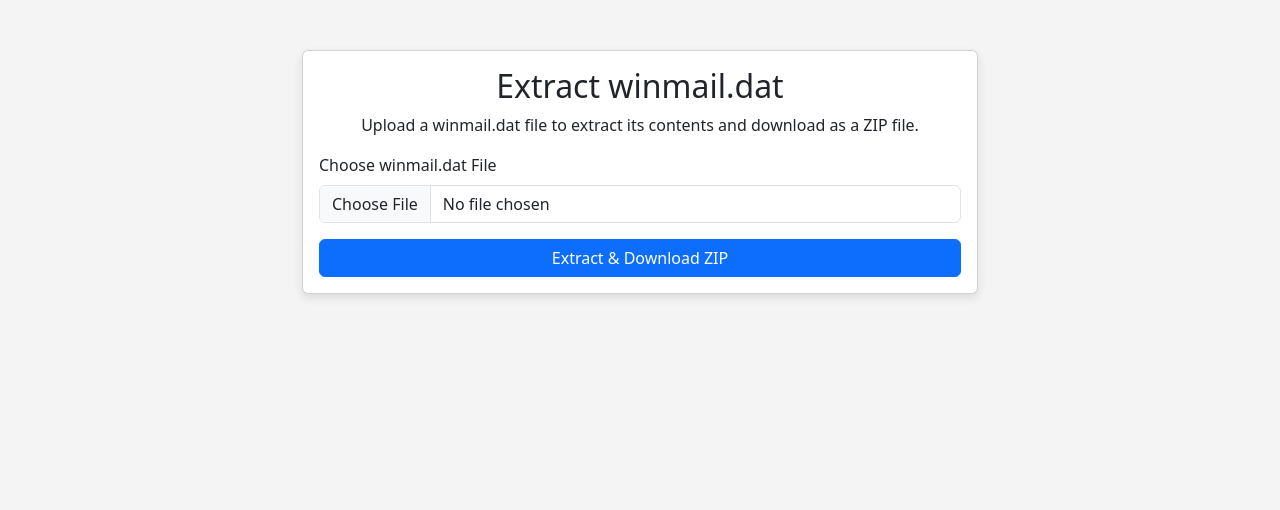
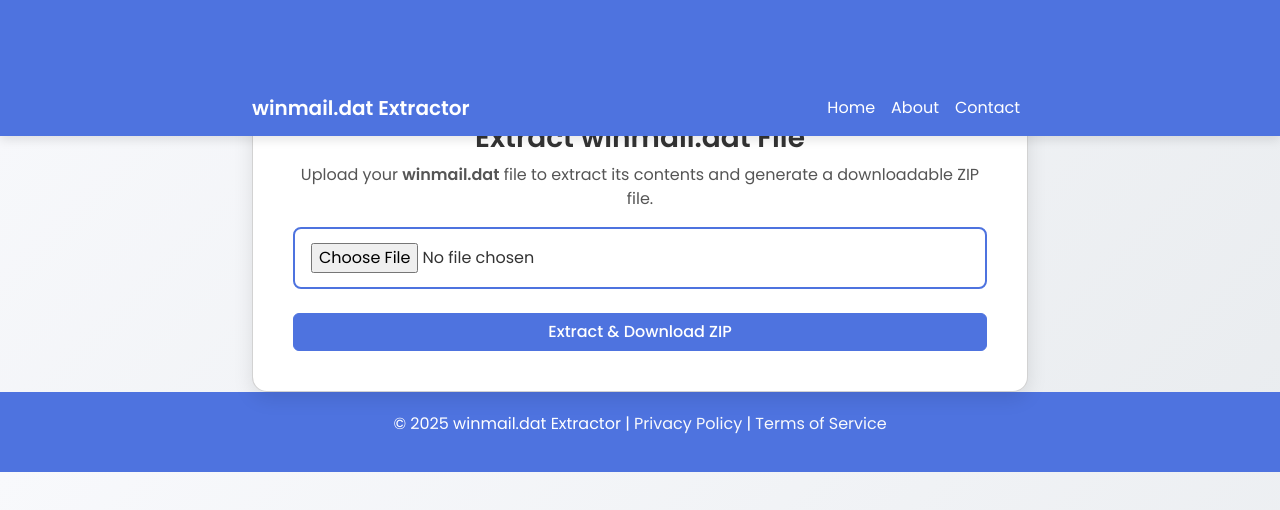
Before and after one commit to fs-andriann/fs-andriann.github.io, a plain HTML site: page index.html in a window 1280 px wide. Drawn offline with nearby package versions, Linux system fonts and the light colour scheme.

Commit message:
Update index.html

```diff
--- a/index.html
+++ b/index.html
@@ -6,74 +6,205 @@
   <title>Extract winmail.dat</title>
   <!-- Bootstrap 5 CSS -->
   <link href="https://cdn.jsdelivr.net/npm/bootstrap@5.3.0-alpha1/dist/css/bootstrap.min.css" rel="stylesheet">
+  <!-- Google Fonts -->
+  <link href="https://fonts.googleapis.com/css2?family=Poppins:wght@400;500;600&display=swap" rel="stylesheet">
   <style>
     body {
-      background-color: #f4f4f4;
+      background: linear-gradient(135deg, #f8f9fc, #e9ecef);
+      font-family: 'Poppins', sans-serif;
+      color: #333;
+    }
+    .navbar {
+      background-color: #4e73df;
+      box-shadow: 0 4px 10px rgba(0, 0, 0, 0.1);
+    }
+    .navbar-brand {
+      color: white !important;
+      font-weight: 600;
+    }
+    .navbar-nav .nav-link {
+      color: white !important;
+    }
+    .navbar-nav .nav-link:hover {
+      color: #f8f9fc !important;
     }
     .container {
-      max-width: 700px;
-      margin-top: 50px;
+      max-width: 800px;
+      margin-top: 80px;
     }
     .card {
-      box-shadow: 0px 4px 10px rgba(0, 0, 0, 0.1);
+      border-radius: 15px;
+      box-shadow: 0 6px 20px rgba(0, 0, 0, 0.1);
+    }
+    .card-body {
+      background-color: #ffffff;
+    }
+    .card-title {
+      font-size: 28px;
+      font-weight: 600;
+      color: #333;
+    }
+    .card-text {
+      font-size: 16px;
+      color: #555;
+    }
+    .btn-primary {
+      background-color: #4e73df;
+      border-color: #4e73df;
+      font-weight: 500;
+      transition: background-color 0.3s ease;
+    }
+    .btn-primary:hover {
+      background-color: #3e5bb0;
     }
     .btn-download {
-      background-color: #28a745;
+      background-color: #1cc88a;
       color: white;
       border: none;
-      padding: 10px 20px;
-      font-size: 16px;
-      border-radius: 5px;
-      box-shadow: 0px 4px 6px rgba(0, 0, 0, 0.1);
+      padding: 12px 30px;
+      font-size: 18px;
+      border-radius: 50px;
+      box-shadow: 0 6px 10px rgba(0, 0, 0, 0.1);
+      transition: background-color 0.3s ease;
     }
     .btn-download:hover {
-      background-color: #218838;
+      background-color: #17a67b;
+    }
+    .file-upload-container {
+      display: flex;
+      justify-content: center;
+      align-items: center;
+    }
+    .file-input-wrapper {
+      position: relative;
+      width: 100%;
+    }
+    .file-input {
+      width: 100%;
+      padding: 14px 16px;
+      background-color: #ffffff;
+      border: 2px solid #4e73df;
+      border-radius: 8px;
+      font-size: 16px;
+      color: #333;
+      transition: border-color 0.3s ease;
+    }
+    .file-input:focus {
+      border-color: #3e5bb0;
+      outline: none;
+    }
+    .loading-spinner {
+      display: none;
+      border: 4px solid #f3f3f3;
+      border-top: 4px solid #4e73df;
+      border-radius: 50%;
+      width: 50px;
+      height: 50px;
+      animation: spin 1s linear infinite;
+      margin: 30px auto;
+    }
+    @keyframes spin {
+      0% { transform: rotate(0deg); }
+      100% { transform: rotate(360deg); }
+    }
+    footer {
+      background-color: #4e73df;
+      color: white;
+      padding: 20px 0;
+      text-align: center;
+    }
+    footer a {
+      color: #f8f9fc;
+      text-decoration: none;
+    }
+    footer a:hover {
+      color: #ffcc00;
     }
   </style>
 </head>
 <body>
 
+  <!-- Navbar -->
+  <nav class="navbar navbar-expand-lg navbar-dark fixed-top">
+    <div class="container">
+      <a class="navbar-brand" href="#">winmail.dat Extractor</a>
+      <button class="navbar-toggler" type="button" data-bs-toggle="collapse" data-bs-target="#navbarNav" aria-controls="navbarNav" aria-expanded="false" aria-label="Toggle navigation">
+        <span class="navbar-toggler-icon"></span>
+      </button>
+      <div class="collapse navbar-collapse" id="navbarNav">
+        <ul class="navbar-nav ms-auto">
+          <li class="nav-item">
+            <a class="nav-link" href="#">Home</a>
+          </li>
+          <li class="nav-item">
+            <a class="nav-link" href="#">About</a>
+          </li>
+          <li class="nav-item">
+            <a class="nav-link" href="#">Contact</a>
+          </li>
+        </ul>
+      </div>
+    </div>
+  </nav>
+
+  <!-- Main Content -->
   <div class="container">
-    <div class="card">
+    <div class="card p-4">
       <div class="card-body">
-        <h2 class="card-title text-center">Extract winmail.dat</h2>
-        <p class="card-text text-center">Upload a winmail.dat file to extract its contents and download as a ZIP file.</p>
+        <h2 class="card-title text-center">Extract winmail.dat File</h2>
+        <p class="card-text text-center">Upload your <strong>winmail.dat</strong> file to extract its contents and generate a downloadable ZIP file.</p>
 
-        <!-- Upload Form -->
-        <div class="mb-3">
-          <label for="winmailFile" class="form-label">Choose winmail.dat File</label>
-          <input type="file" class="form-control" id="winmailFile" accept=".dat">
+        <!-- File Upload Section -->
+        <div class="file-upload-container">
+          <div class="file-input-wrapper">
+            <input type="file" class="file-input" id="winmailFile" accept=".dat" onchange="handleFileChange()">
+          </div>
         </div>
 
-        <!-- Button to Trigger Extraction and ZIP creation -->
-        <button id="extractButton" class="btn btn-primary btn-block w-100" onclick="extractAndZipFile()">Extract & Download ZIP</button>
+        <!-- Loading Spinner -->
+        <div id="loadingSpinner" class="loading-spinner"></div>
 
-        <!-- Download Button -->
+        <!-- Button to Start Extraction -->
+        <button id="extractButton" class="btn btn-primary w-100 mt-4" onclick="extractAndZipFile()">Extract & Download ZIP</button>
+
+        <!-- Download Link -->
         <a id="downloadLink" href="#" class="btn-download mt-4 d-none" download="winmail_contents.zip">Download ZIP</a>
       </div>
     </div>
   </div>
+
+  <!-- Footer -->
+  <footer>
+    <p>&copy; 2025 winmail.dat Extractor | <a href="#">Privacy Policy</a> | <a href="#">Terms of Service</a></p>
+  </footer>
 
   <!-- JS Libraries -->
   <script src="https://cdn.jsdelivr.net/npm/jszip@3.7.1/dist/jszip.min.js"></script>
   <script src="https://cdn.jsdelivr.net/npm/winmail-reader@1.3.1/dist/winmail-reader.min.js"></script>
 
   <script>
+    let fileSelected = false;
+
+    function handleFileChange() {
+      fileSelected = document.getElementById('winmailFile').files.length > 0;
+      document.getElementById('extractButton').disabled = !fileSelected;
+    }
+
     function extractAndZipFile() {
-      const fileInput = document.getElementById('winmailFile');
-      const file = fileInput.files[0];
-
-      if (!file) {
+      if (!fileSelected) {
         alert('Please select a winmail.dat file!');
         return;
       }
 
-      // Create a new FileReader to read the uploaded file
+      const fileInput = document.getElementById('winmailFile');
+      const file = fileInput.files[0];
+
       const reader = new FileReader();
       reader.onload = async function(event) {
         const fileContent = event.target.result;
 
-        // Use Winmail Reader to parse winmail.dat
+        // Show loading spinner while extracting
+        document.getElementById('loadingSpinner').style.display = 'block';
         const parser = new WinmailReader(fileContent);
         const result = parser.parse();
 
@@ -81,18 +212,19 @@
         const zip = new JSZip();
         const extractedFiles = result.files;
 
-        // Add all extracted files to ZIP
+        // Add extracted files to ZIP
         extractedFiles.forEach((file, index) => {
           zip.file(`file${index + 1}.${file.extension}`, file.content);
         });
 
-        // Generate the ZIP file
+        // Generate ZIP file and make it downloadable
         zip.generateAsync({ type: 'blob' }).then(function(content) {
           const downloadLink = document.getElementById('downloadLink');
           const blob = new Blob([content], { type: 'application/zip' });
           const url = URL.createObjectURL(blob);
 
-          // Show download link
+          // Hide loading spinner and show download link
+          document.getElementById('loadingSpinner').style.display = 'none';
           downloadLink.href = url;
           downloadLink.classList.remove('d-none');
         });
@@ -103,7 +235,7 @@
     }
   </script>
 
-  <!-- Bootstrap 5 JS -->
+  <!-- Bootstrap JS (For modals, tooltips, etc.) -->
   <script src="https://cdn.jsdelivr.net/npm/@popperjs/core@2.11.6/dist/umd/popper.min.js"></script>
   <script src="https://cdn.jsdelivr.net/npm/bootstrap@5.3.0-alpha1/dist/js/bootstrap.min.js"></script>
 </body>
```
